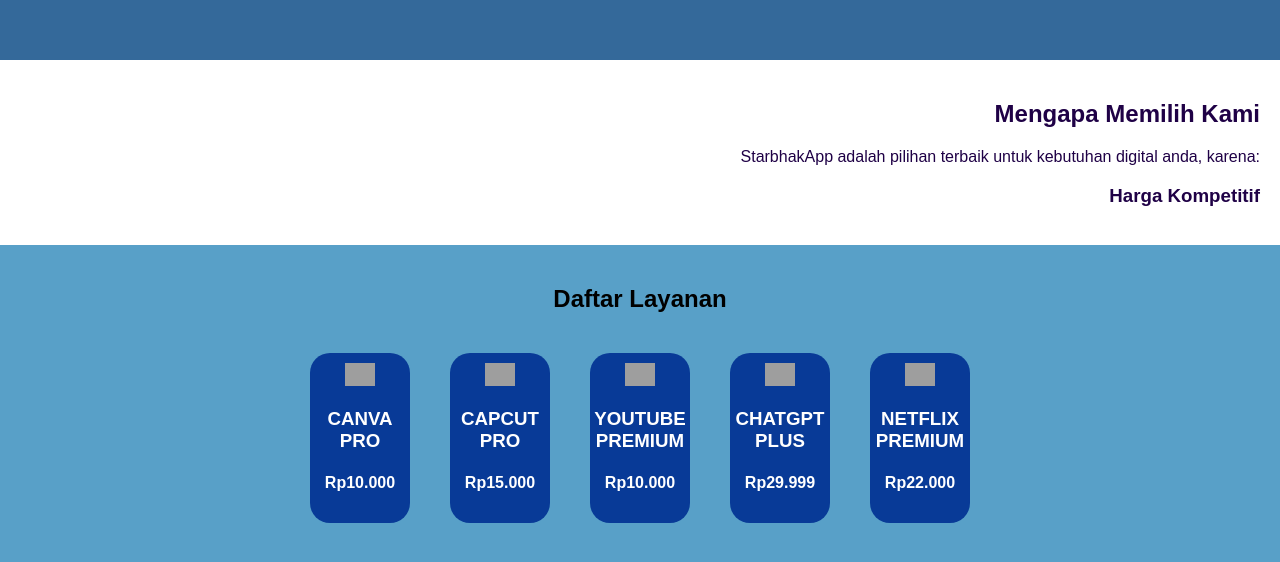
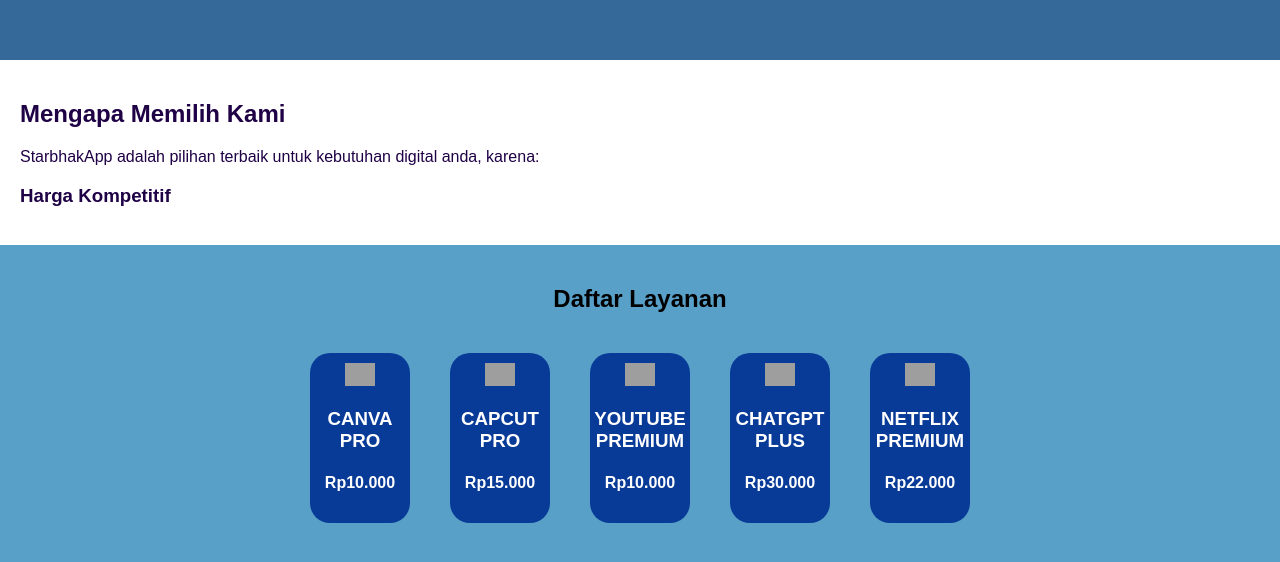
Before and after one commit to Fathboy/latihan-git, a plain HTML site: page index.html in a window 1280 px wide. Shown: the part 554-1116 px from the top of the page. Drawn offline with Linux system fonts and the light colour scheme; grey boxes are pictures that could not be loaded.

Commit message:
index.html

```diff
--- a/index.html
+++ b/index.html
@@ -3,7 +3,7 @@
 <head>
   <meta charset="UTF-8">
   <meta name="viewport" content="width=device-width, initial-scale=1.0">
-  <title>Navbar Responsif</title>
+  <title>StarbhakApp</title>
   <!-- CSS eksternal -->
   <link rel="stylesheet" href="style.css">
 </head>
@@ -36,7 +36,7 @@
   </section>
 
   <section class="about" id="about"
-           style="background-color: #ffffff; text-align: right; padding: 20px; color: rgb(31, 1, 70);">
+           style="background-color: #ffffff; text-align: justify; padding: 20px; color: rgb(31, 1, 70);">
     <h1>Mengapa Memilih Kami</h1>
     <p>StarbhakApp adalah pilihan terbaik untuk kebutuhan digital anda, karena:</p>
     <h3>Harga Kompetitif</h3>
@@ -48,7 +48,7 @@
     <h1>Daftar Layanan</h1>
     <div class="layanan-list" style="display: flex; flex-wrap: wrap; justify-content: center;">
       <div class="layanan-item" style="display: inline-block; margin: 20px;">
-        <a href="about.html">
+        <a href="canva-pro.html">
           <img src="https://freepnglogo.com/images/all_img/1691829322canva-app-logo-png.png" alt="Layanan 1">
         <h3>CANVA PRO</h3>
         <h4>Rp10.000</h4>
@@ -72,7 +72,7 @@
         <a href="about.html">
           <img src="https://static.vecteezy.com/system/resources/previews/021/972/603/non_2x/minsk-belarus-03-27-2023-openai-and-chatgpt-logo-artifical-chatbot-system-chat-bot-button-for-web-app-and-phone-icon-symbol-editorial-illustration-free-vector.jpg" alt="Layanan 1">
         <h3>CHATGPT PLUS</h3>
-        <h4>Rp29.999</h4>
+        <h4>Rp30.000</h4>
         </a>
       </div>
       <div class="layanan-item" style="display: inline-block; margin: 20px;">
```
